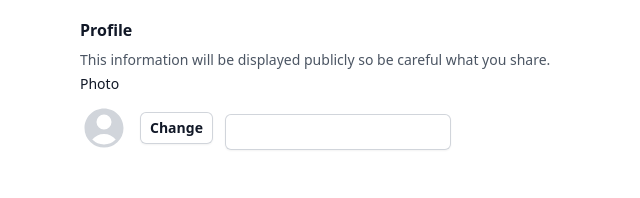
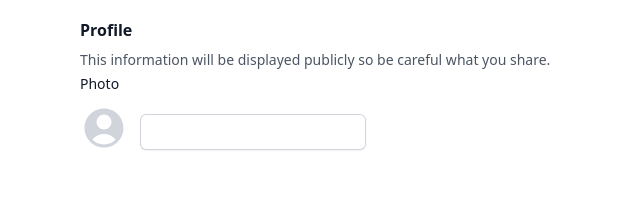
Before and after one commit to Andra-sun/header, a website: page header/forms/form2.html in a window 1280 px wide. Shown: the top 198 px of the page, 0-640 px from the left. Drawn offline with Linux system fonts and the light colour scheme.

Commit message:
Update form2.html

```diff
--- a/header/forms/form2.html
+++ b/header/forms/form2.html
@@ -37,12 +37,6 @@
                                         clip-rule="evenodd"
                                     />
                                 </svg>
-                                <button
-                                    type="button"
-                                    class="rounded-md bg-white px-2.5 py-1.5 text-sm font-semibold text-gray-900 shadow-sm ring-1 ring-inset ring-gray-300 hover:bg-gray-50"
-                                >
-                                    Change
-                                </button>
                                 <div class="mt-2">
                                     <input
                                         type="text"
```
